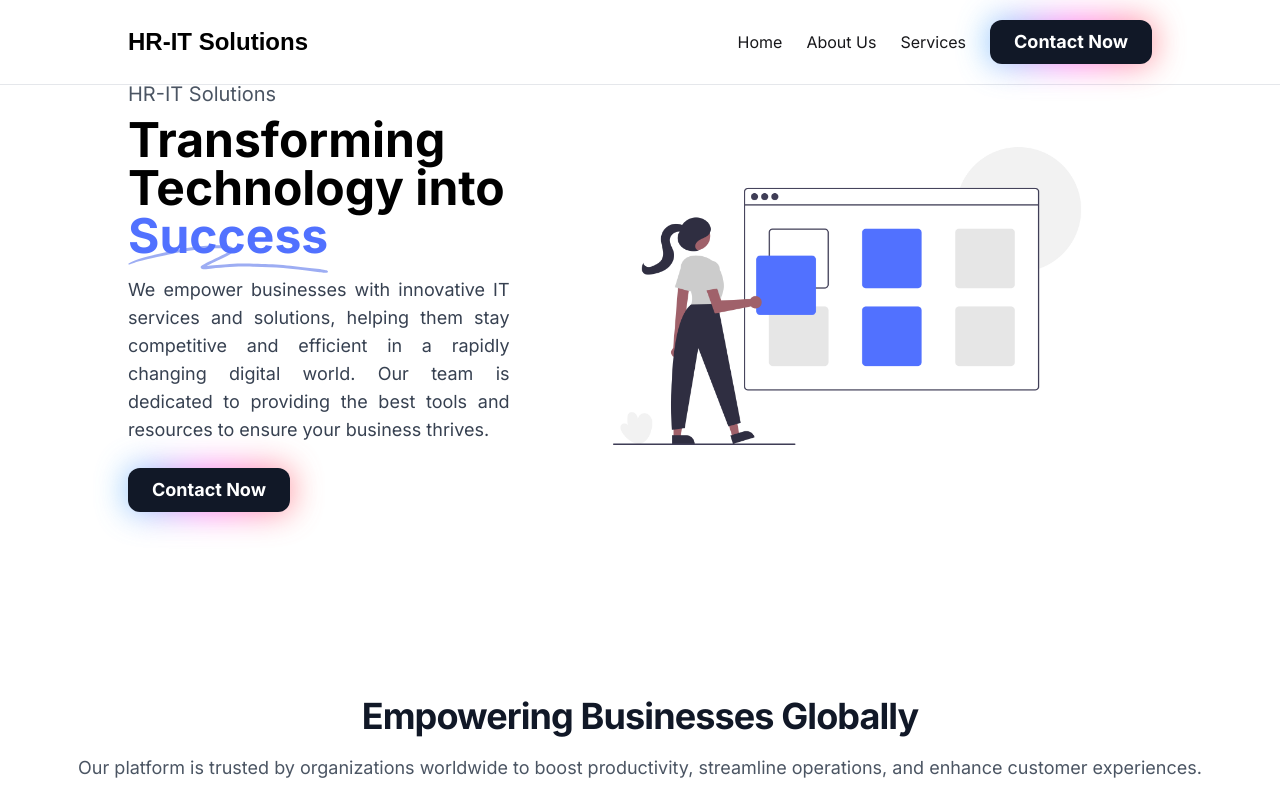
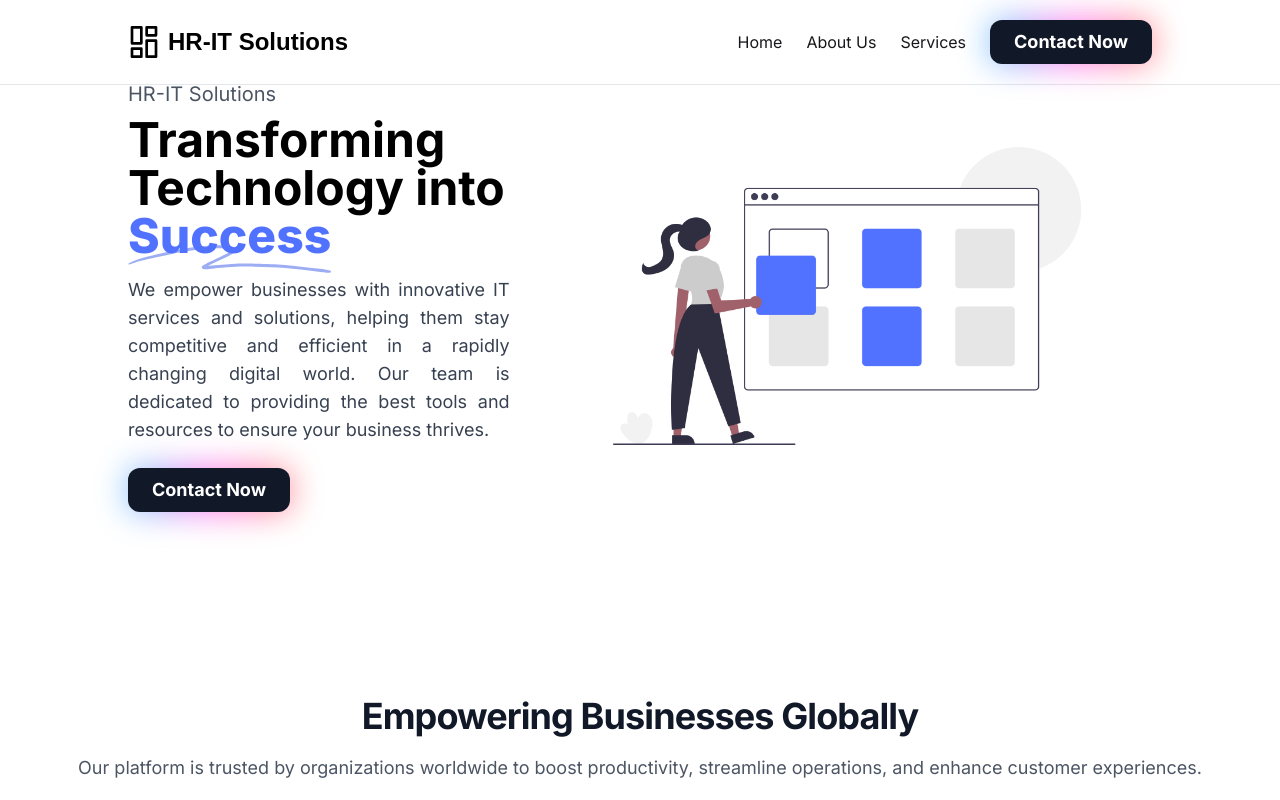
Before and after one commit to akash9676/HR-IT-Website, a Next.js app: page / in a window 1280 px wide. Shown: the top 800 px of the page. Built offline with nearby package versions, Linux system fonts and the light colour scheme.

Commit message:
Nav bar Updated

```diff
--- a/app/components/Footer.tsx
+++ b/app/components/Footer.tsx
@@ -142,7 +142,8 @@ const Footer = () => {
                 </div>
                 <div className="flex flex-col-reverse justify-between pt-5 pb-10 border-t lg:flex-row">
                     <p className="text-sm text-gray-600">
-                        © Copyright 2024 HR-IT Soluctions Inc. All rights reserved.
+                        © Copyright 2024 HR-IT Soluctions Inc. All rights
+                        reserved.
                     </p>
                     <ul className="flex flex-col mb-3 space-y-2 lg:mb-0 sm:space-y-0 sm:space-x-5 sm:flex-row">
                         <li>
--- a/app/components/Herosection.tsx
+++ b/app/components/Herosection.tsx
@@ -24,7 +24,7 @@ const HeroSection = () => {
                                 >
                                     <path d="M203.371.916c-26.013-2.078-76.686 1.963-124.73 9.946L67.3 12.749C35.421 18.062 18.2 21.766 6.004 25.934 1.244 27.561.828 27.778.874 28.61c.07 1.214.828 1.121 9.595-1.176 9.072-2.377 17.15-3.92 39.246-7.496C123.565 7.986 157.869 4.492 195.942 5.046c7.461.108 19.25 1.696 19.17 2.582-.107 1.183-7.874 4.31-25.75 10.366-21.992 7.45-35.43 12.534-36.701 13.884-2.173 2.308-.202 4.407 4.442 4.734 2.654.187 3.263.157 15.593-.780 35.401-2.686 57.944-3.488 88.365-3.143 46.327.526 75.721 2.23 130.788 7.584 19.787 1.924 20.814 1.98 24.557 1.332l.066-.011c1.201-.203 1.53-1.825.399-2.335-2.911-1.31-4.893-1.604-22.048-3.261-57.509-5.556-87.871-7.36-132.059-7.842-23.239-.254-33.617-.116-50.627.674-11.629.540-42.371 2.494-46.696 2.967-2.359.259 8.133-3.625 26.504-9.810 23.239-7.825 27.934-10.149 28.304-14.005 .417-4.348-3.529-6-16.878-7.066Z"></path>
                                 </svg>
-                                <span className="relative">Success</span>
+                                <span className="relative font-extrabold">Success</span>
                             </span>
                         </h1>
                         <p className="text-gray-700 text-base md:text-lg mb-6 text-justify">
--- a/app/components/Navbar.tsx
+++ b/app/components/Navbar.tsx
@@ -32,12 +32,29 @@ const Navbar = () => {
             }`}
         >
             <div className="container mx-auto flex justify-between items-center px-4 lg:px-32 relative">
+                <div className="flex flex-row gap-2">
+                    <svg
+                        className="w-8 text-deep-purple-accent-400"
+                        viewBox="0 0 24 24"
+                        strokeLinejoin="round"
+                        strokeWidth="2"
+                        strokeLinecap="round"
+                        strokeMiterlimit="10"
+                        stroke="currentColor"
+                        fill="none"
+                    >
+                        <rect x="3" y="1" width="7" height="12"></rect>
+                        <rect x="3" y="17" width="7" height="6"></rect>
+                        <rect x="14" y="1" width="7" height="6"></rect>
+                        <rect x="14" y="11" width="7" height="12"></rect>
+                    </svg>
                     <a
                         href="index.html"
                         className="text-2xl font-bold font-league-spartan"
                     >
                         HR-IT Solutions
                     </a>
+                </div>
 
                 <button
                     className="text-4xl focus:outline-none lg:hidden z-30"
```
Lines whose indentation alone changed are shown as unchanged.
